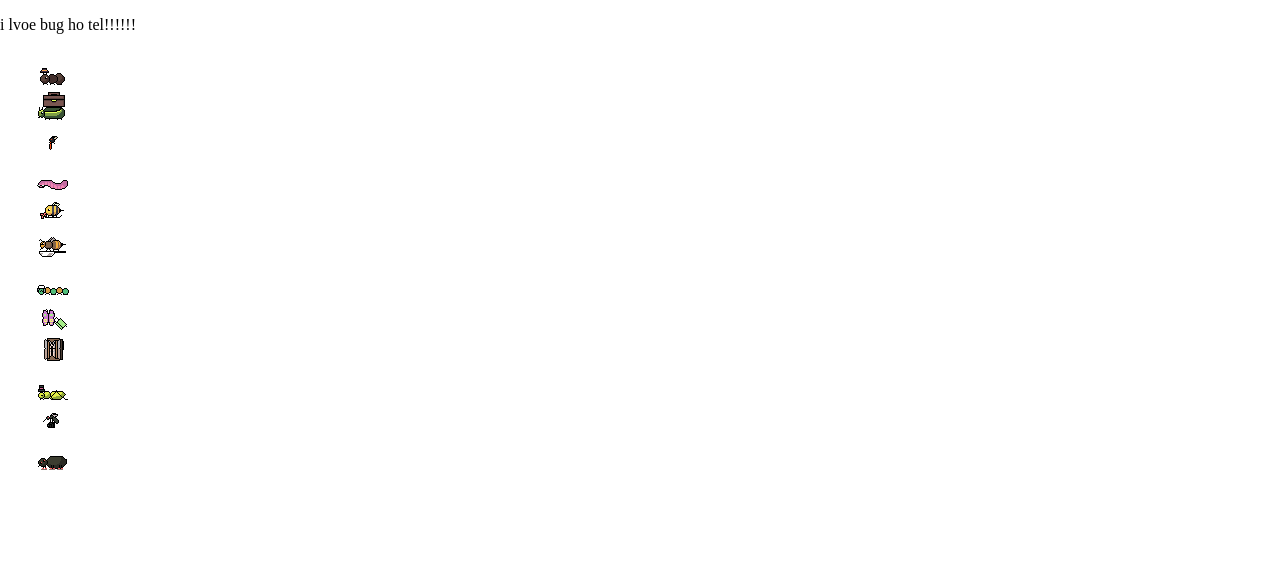
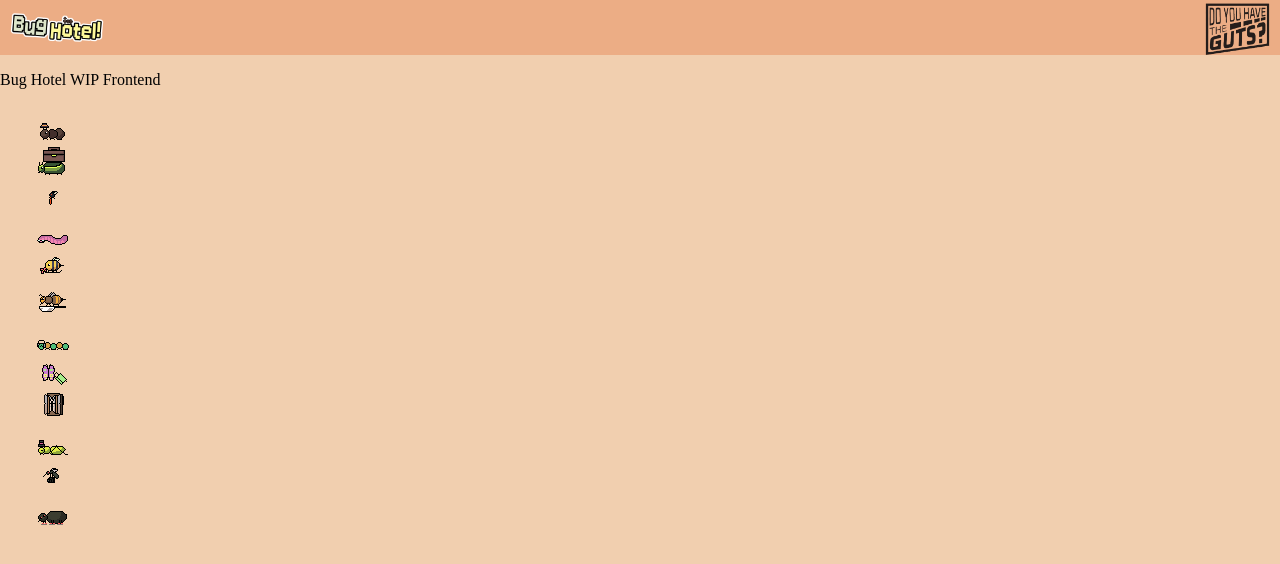
Before and after one commit to Jaxter1604/Team09-BugHotel, a React (Vite) app in the folder bug-hotel-frontend/: page / in a window 1280 px wide. Shown: the top 564 px of the page. Built offline with nearby package versions, Linux system fonts and the light colour scheme.

Commit message:
Basic frontend created

```diff
--- a/bug-hotel-frontend/src/App.css
+++ b/bug-hotel-frontend/src/App.css
@@ -12,3 +12,23 @@
 #bugImg {
     position: relative;
 }
+
+#navbar {
+    background-color: #ECAD85;
+    height: 55px;
+    justify-content: center;
+    align-items: center;
+    position: relative;
+}
+
+#navbarBox {
+    position: relative;
+    height: 100%;
+    width: 100%;
+    justify-content: space-between;
+    padding: 8px;
+}
+
+.flex {
+    display: flex;
+}
--- a/bug-hotel-frontend/src/App.tsx
+++ b/bug-hotel-frontend/src/App.tsx
@@ -1,49 +1,12 @@
 import './App.css'
-import Bug from './components/Bug.tsx'
-import {useState, useEffect} from 'react'
-
-//All sprites
-import ant from './assets/static/media/sprites/ant.png'
-import beetle from './assets/static/media/sprites/beetle.png'
-import fly from './assets/static/media/sprites/fly.png'
-import worm from './assets/static/media/sprites/worm.png'
-import bee from './assets/static/media/sprites/bee.png'
-import wasp from './assets/static/media/sprites/wasp.png'
-import caterpiller from './assets/static/media/sprites/caterpiller.png'
-import butterfly from './assets/static/media/sprites/butterfly.png'
-import moth from './assets/static/media/sprites/moth.png'
-import grasshopper from './assets/static/media/sprites/grasshopper.png'
-import mosquito from './assets/static/media/sprites/mosquito.png'
-import spider from './assets/static/media/sprites/spider.png'
+import Main from './pages/Main.tsx'
+import Navbar from './components/Navbar.tsx'
 
 function App() {
-  const [spriteClock,setSpriteClock] = useState(0)
-  useEffect(() => {
-    const interval = setInterval(() => {
-      if (spriteClock==0){
-        setSpriteClock(1)
-      } else {
-        setSpriteClock(0)
-      }
-    }, 200)
-
-    return () => clearInterval(interval)
-  })
   return (
     <>
-      <p>i lvoe bug ho tel!!!!!!</p>
-      <Bug spriteURL={ant} spriteClock={spriteClock} mode={0} />
-      <Bug spriteURL={beetle} spriteClock={spriteClock} mode={0} />
-      <Bug spriteURL={fly} spriteClock={spriteClock} mode={0} />
-      <Bug spriteURL={worm} spriteClock={spriteClock} mode={0} />
-      <Bug spriteURL={bee} spriteClock={spriteClock} mode={0} />
-      <Bug spriteURL={wasp} spriteClock={spriteClock} mode={0} />
-      <Bug spriteURL={caterpiller} spriteClock={spriteClock} mode={0} />
-      <Bug spriteURL={butterfly} spriteClock={spriteClock} mode={0} />
-      <Bug spriteURL={moth} spriteClock={spriteClock} mode={0} />
-      <Bug spriteURL={grasshopper} spriteClock={spriteClock} mode={0} />
-      <Bug spriteURL={mosquito} spriteClock={spriteClock} mode={0} />
-      <Bug spriteURL={spider} spriteClock={spriteClock} mode={0} />
+    <Navbar/>
+    <Main/>
     </>
   )
 }
--- a/bug-hotel-frontend/src/components/Bug.tsx
+++ b/bug-hotel-frontend/src/components/Bug.tsx
@@ -15,7 +15,7 @@ export default function Bug({spriteURL, spriteClock, mode}: spriteProps) {
         <>
             <div style={{width: "35px", height: "35px"}}>
                     <div id="bugSprite">
-                        <img src={spriteURL} id="bugImg" class="sprite" style={{right: px + 'px'}} />
+                        <img src={spriteURL} id="bugImg" className="sprite" style={{right: px + 'px'}} />
                     </div>
             </div>
         </>
--- /dev/null
+++ b/bug-hotel-frontend/src/components/Navbar.tsx
@@ -0,0 +1,17 @@
+import '../App.css'
+import bugHotelLogo from '../assets/static/media/bugHotelLogo.png'
+import DYHTG from '../assets/static/media/DYHTG.png'
+
+
+export default function Navbar() {
+    return (
+        <>
+            <div id="navbar" className="flex">
+                <div id="navbarBox" className="flex">
+                    <img id="navbarBugLogo" src={bugHotelLogo}/>
+                    <img id="navbarBugLogo" src={DYHTG}/>
+                </div>
+            </div>
+        </>
+    )
+}
--- a/bug-hotel-frontend/src/index.css
+++ b/bug-hotel-frontend/src/index.css
@@ -1,3 +1,4 @@
 body {
     margin: auto;
+    background-color: #f1cfaf;
 }
--- /dev/null
+++ b/bug-hotel-frontend/src/pages/Main.tsx
@@ -0,0 +1,49 @@
+import '../App.css'
+import Bug from '../components/Bug.tsx'
+import {useState, useEffect} from 'react'
+
+//All sprites
+import ant from '../assets/static/media/sprites/ant.png'
+import beetle from '../assets/static/media/sprites/beetle.png'
+import fly from '../assets/static/media/sprites/fly.png'
+import worm from '../assets/static/media/sprites/worm.png'
+import bee from '../assets/static/media/sprites/bee.png'
+import wasp from '../assets/static/media/sprites/wasp.png'
+import caterpiller from '../assets/static/media/sprites/caterpiller.png'
+import butterfly from '../assets/static/media/sprites/butterfly.png'
+import moth from '../assets/static/media/sprites/moth.png'
+import grasshopper from '../assets/static/media/sprites/grasshopper.png'
+import mosquito from '../assets/static/media/sprites/mosquito.png'
+import spider from '../assets/static/media/sprites/spider.png'
+
+export default function Main() {
+      const [spriteClock,setSpriteClock] = useState(0)
+      useEffect(() => {
+        const interval = setInterval(() => {
+          if (spriteClock==0){
+            setSpriteClock(1)
+          } else {
+            setSpriteClock(0)
+          }
+        }, 200)
+
+        return () => clearInterval(interval)
+      })
+    return (
+        <>
+            <p>Bug Hotel WIP Frontend</p>
+            <Bug spriteURL={ant} spriteClock={spriteClock} mode={0} />
+            <Bug spriteURL={beetle} spriteClock={spriteClock} mode={0} />
+            <Bug spriteURL={fly} spriteClock={spriteClock} mode={0} />
+            <Bug spriteURL={worm} spriteClock={spriteClock} mode={0} />
+            <Bug spriteURL={bee} spriteClock={spriteClock} mode={0} />
+            <Bug spriteURL={wasp} spriteClock={spriteClock} mode={0} />
+            <Bug spriteURL={caterpiller} spriteClock={spriteClock} mode={0} />
+            <Bug spriteURL={butterfly} spriteClock={spriteClock} mode={0} />
+            <Bug spriteURL={moth} spriteClock={spriteClock} mode={0} />
+            <Bug spriteURL={grasshopper} spriteClock={spriteClock} mode={0} />
+            <Bug spriteURL={mosquito} spriteClock={spriteClock} mode={0} />
+            <Bug spriteURL={spider} spriteClock={spriteClock} mode={0} />
+        </>
+    )
+}
```
Also changed, not shown: bug-hotel-frontend/src/assets/static/media/DYHTG.png (added), bug-hotel-frontend/src/assets/static/media/bugHotelLogo.png (added).
